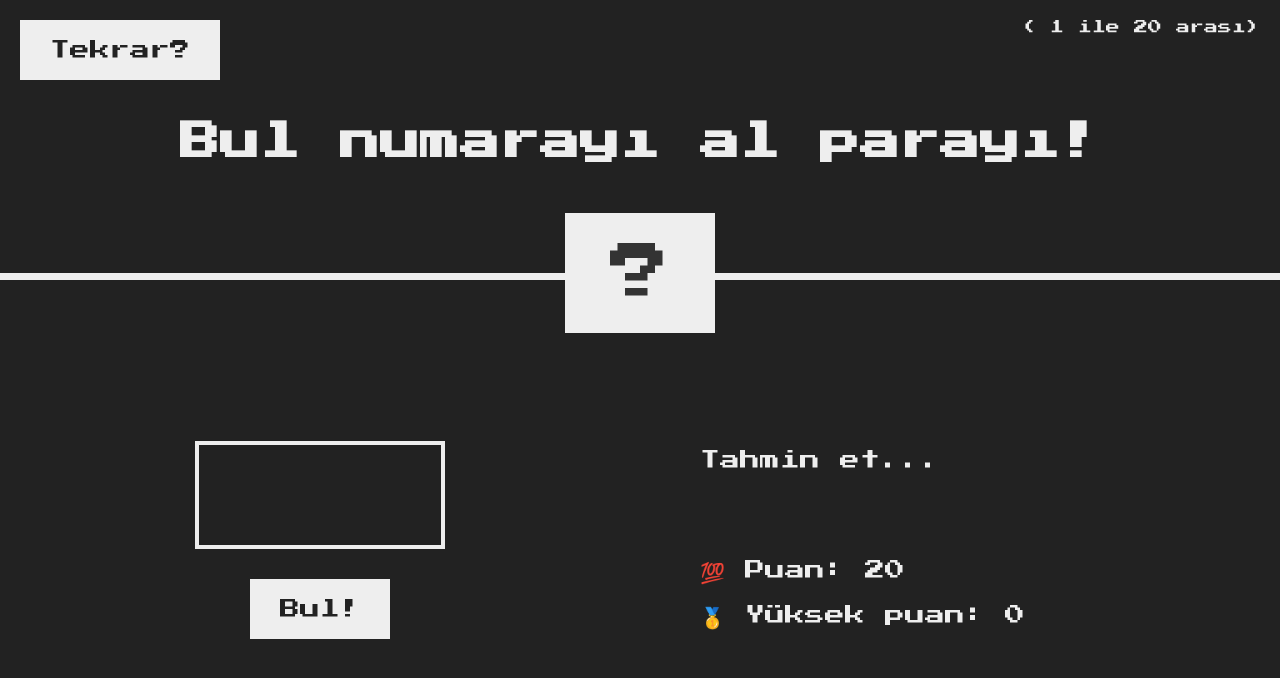
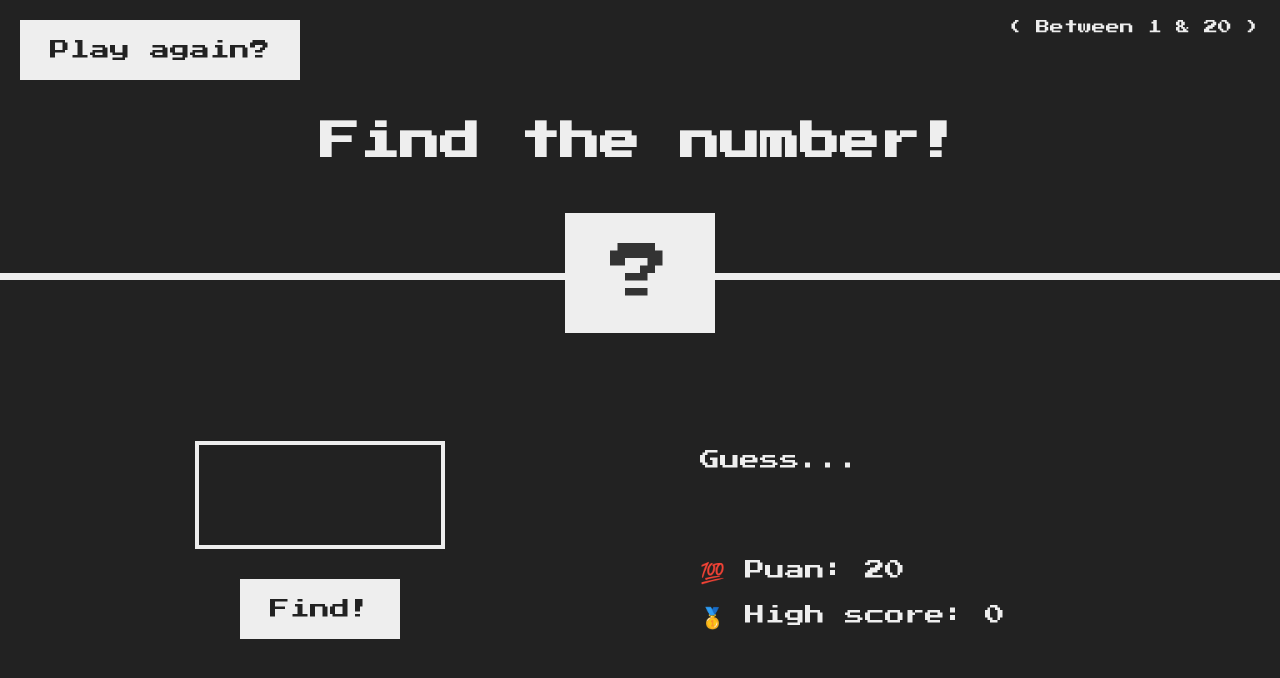
Before and after one commit to yvzbly/guess-number-game-project, a plain HTML site: page index.html in a window 1280 px wide. Drawn offline with Linux system fonts and the light colour scheme.

Commit message:
Update index.html

```diff
--- a/index.html
+++ b/index.html
@@ -9,21 +9,21 @@
   </head>
   <body>
     <header>
-      <h1>Bul numarayı al parayı!</h1>
-      <p class="between">( 1 ile 20 arası)</p>
-      <button class="btn again">Tekrar?</button>
+      <h1>Find the number!</h1>
+      <p class="between">( Between 1 & 20 )</p>
+      <button class="btn again">Play again?</button>
       <div class="number">?</div>
     </header>
     <main>
       <section class="left">
         <input type="number" class="guess" />
-        <button class="btn check">Bul!</button>
+        <button class="btn check">Find!</button>
       </section>
       <section class="right">
-        <p class="message">Tahmin et...</p>
+        <p class="message">Guess...</p>
         <p class="label-score">💯 Puan: <span class="score">20</span></p>
         <p class="label-highscore">
-          🥇 Yüksek puan: <span class="highscore">0</span>
+          🥇 High score: <span class="highscore">0</span>
         </p>
       </section>
     </main>
```
